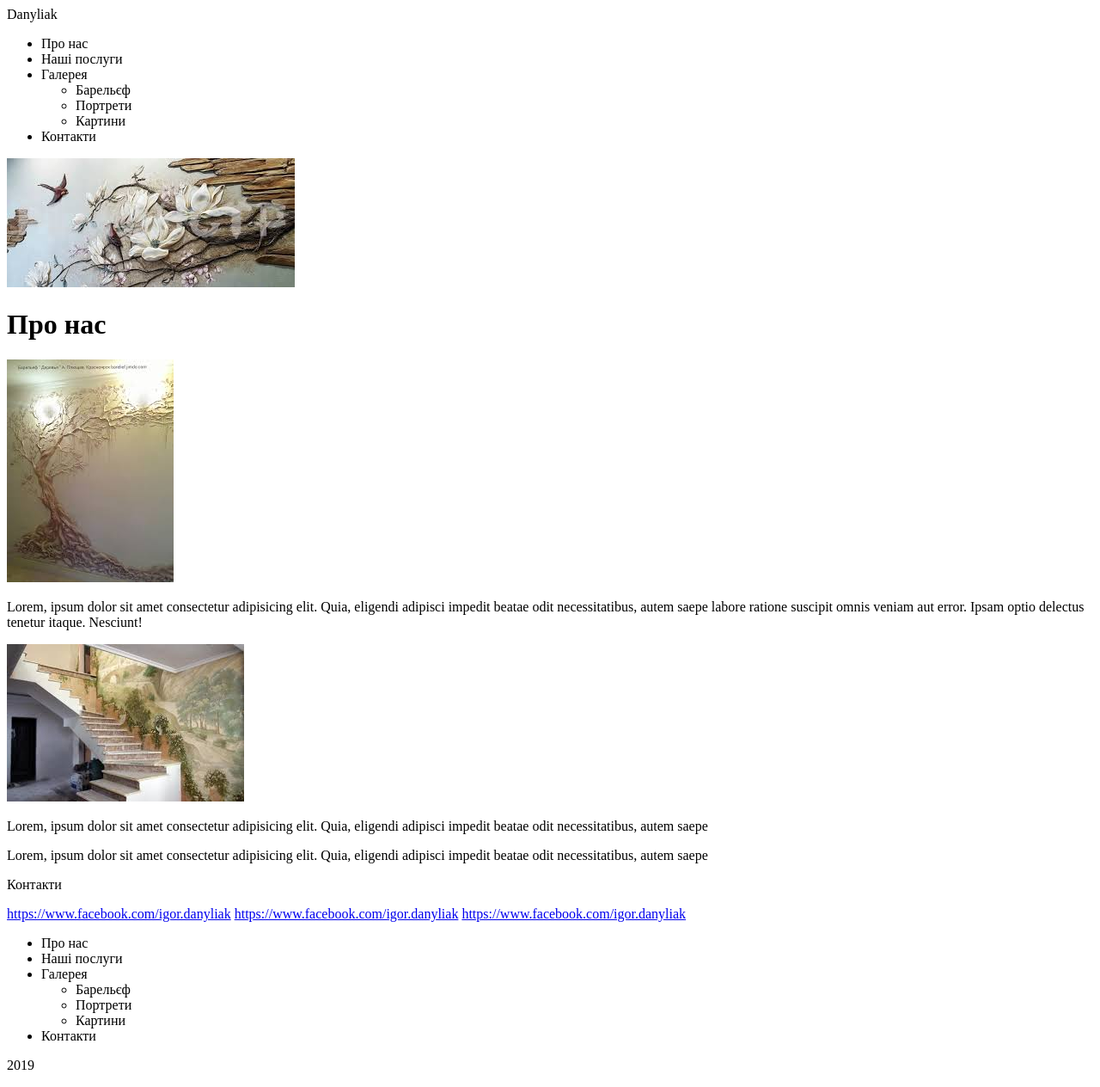
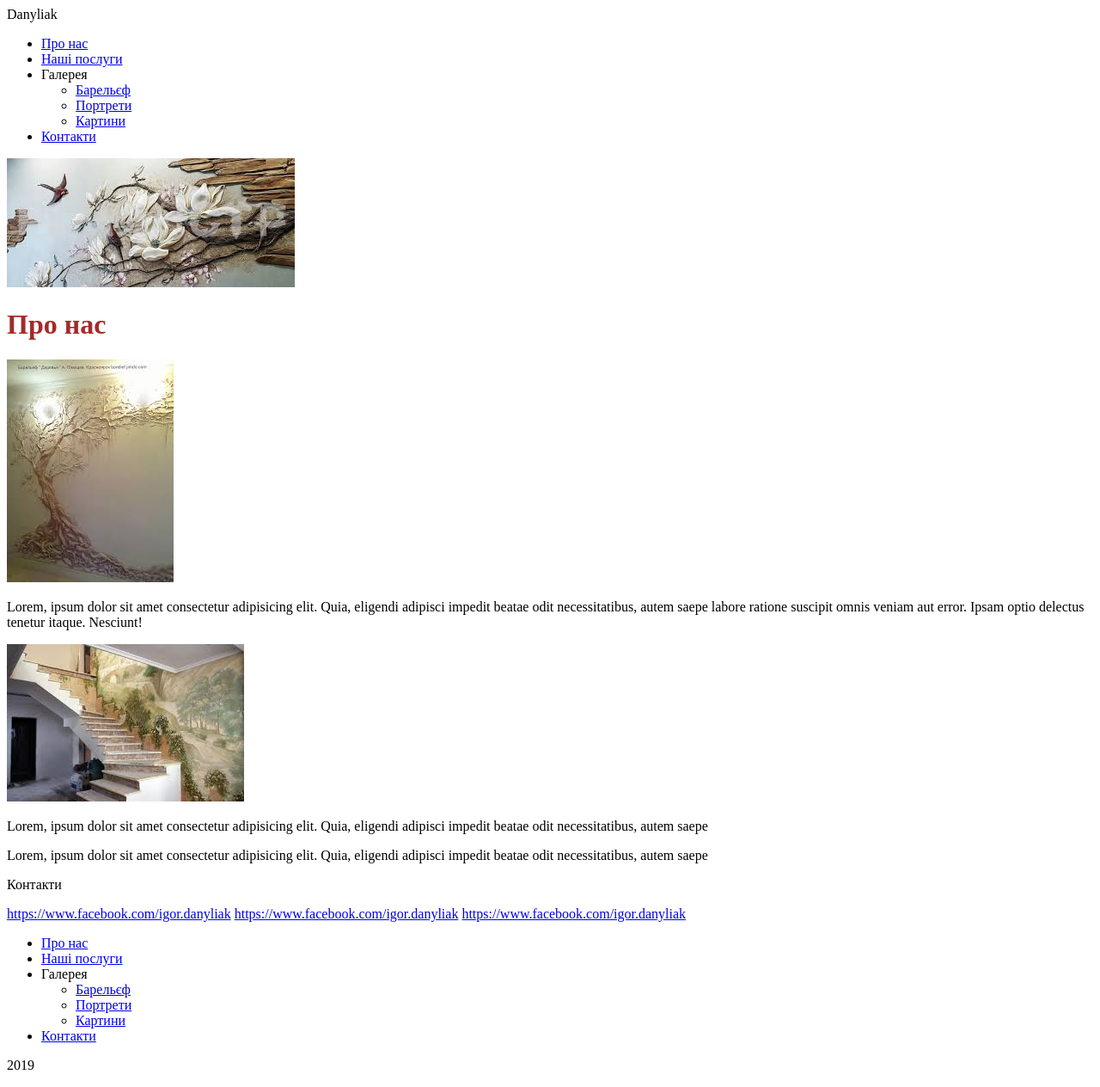
Before and after one commit to PetroBoiko/danyliak, a plain HTML site: page index.html in a window 1280 px wide. Shown: the whole page at 86% size. Drawn offline with Linux system fonts and the light colour scheme.

Commit message:
connect pages

```diff
--- /dev/null
+++ b/css/index.css
@@ -0,0 +1,3 @@
+h1{
+    color:brown
+}
--- a/index.html
+++ b/index.html
@@ -1,25 +1,26 @@
 <!DOCTYPE html>
-<html lang="en">
+<html lang="uk">
 <head>
     <meta charset="UTF-8">
     <meta name="viewport" content="width=device-width, initial-scale=1.0">
     <meta http-equiv="X-UA-Compatible" content="ie=edge">
     <title>Document</title>
+    <link rel="stylesheet" href="css/index.css">
 </head>
 <body>
     <header>Danyliak</header>
     <nav>
         <ul class="main-menu">
-            <li>Про нас</li>
-            <li>Наші послуги</li>
+            <li><a href="index.html">Про нас</a></li>
+            <li><a href="our-services.html">Наші послуги</a></li>
             <li>Галерея
                 <ul class="sub-menu">
-                    <li>Барельєф</li>
-                    <li>Портрети</li>
-                    <li>Картини</li>
+                    <li><a href="gallery-bas-relief.html">Барельєф</a></li>
+                    <li><a href="gallery-portreits.html">Портрети</a></li>
+                    <li><a href="gallery-paintings.html">Картини</a></li>
                 </ul>
             </li>
-            <li>Контакти</li>
+            <li><a href="contacts.html">Контакти</a></li>
         </ul>
     </nav>
     <div class="slider">
@@ -40,17 +41,17 @@
         <a href="https://www.facebook.com/igor.danyliak">https://www.facebook.com/igor.danyliak</a>
     </div>
     <nav>
-        <ul class="bottom-main-menu">
-            <li>Про нас</li>
-            <li>Наші послуги</li>
+        <ul class="botton-main-menu">
+            <li><a href="index.html">Про нас</a></li>
+            <li><a href="our-services.html">Наші послуги</a></li>
             <li>Галерея
-                <ul class="bottom-sub-menu">
-                    <li>Барельєф</li>
-                    <li>Портрети</li>
-                    <li>Картини</li>
+                <ul class="botton-sub-menu">
+                    <li><a href="gallery-bas-relief.html">Барельєф</a></li>
+                    <li><a href="gallery-portreits.html">Портрети</a></li>
+                    <li><a href="gallery-paintings.html">Картини</a></li>
                 </ul>
             </li>
-            <li>Контакти</li>
+            <li><a href="contacts.html">Контакти</a></li>
         </ul>
     </nav>
 
```
Also changed, not shown: contacts.html (+15 -15 lines), gallery-bas-relief.html (+15 -15 lines), gallery-paintings.html (+15 -15 lines), gallery-portreits.html (+15 -15 lines), our-services.html (+18 -18 lines).
